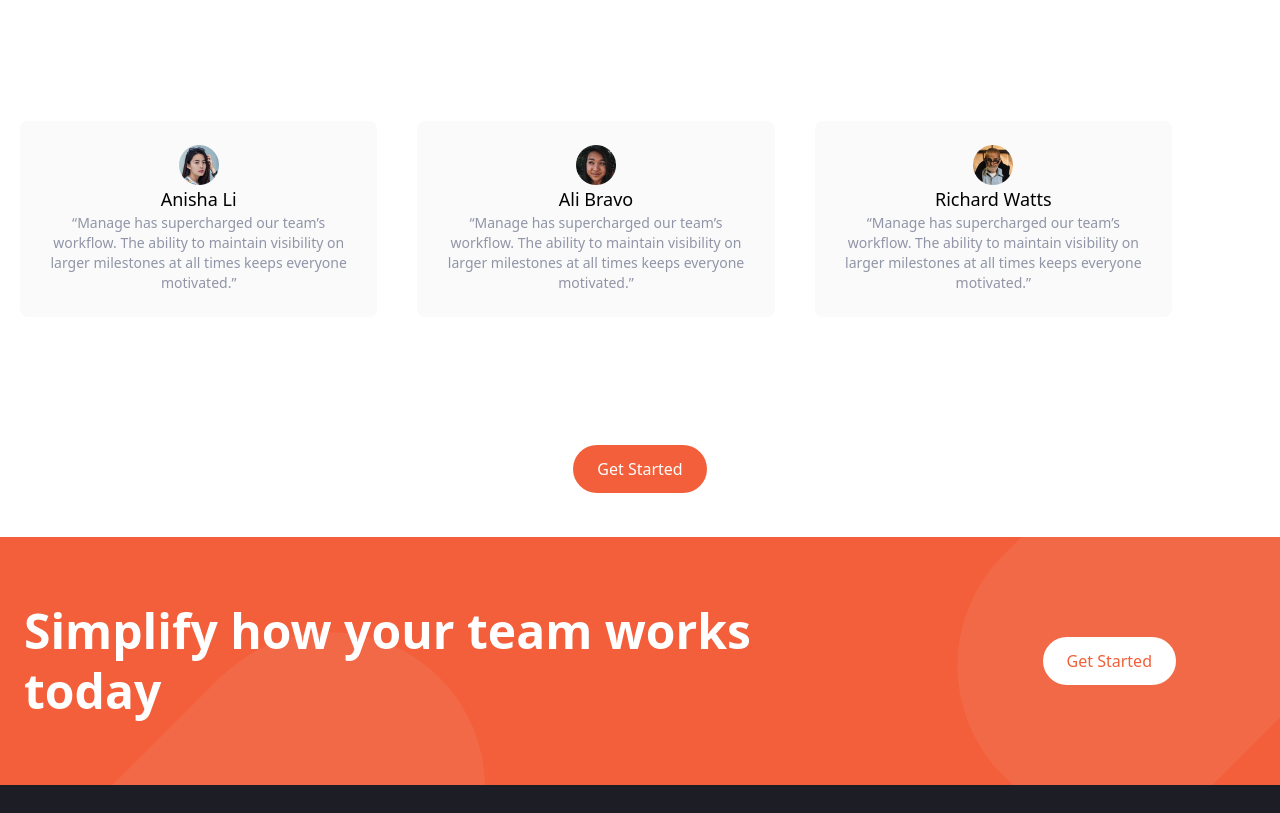
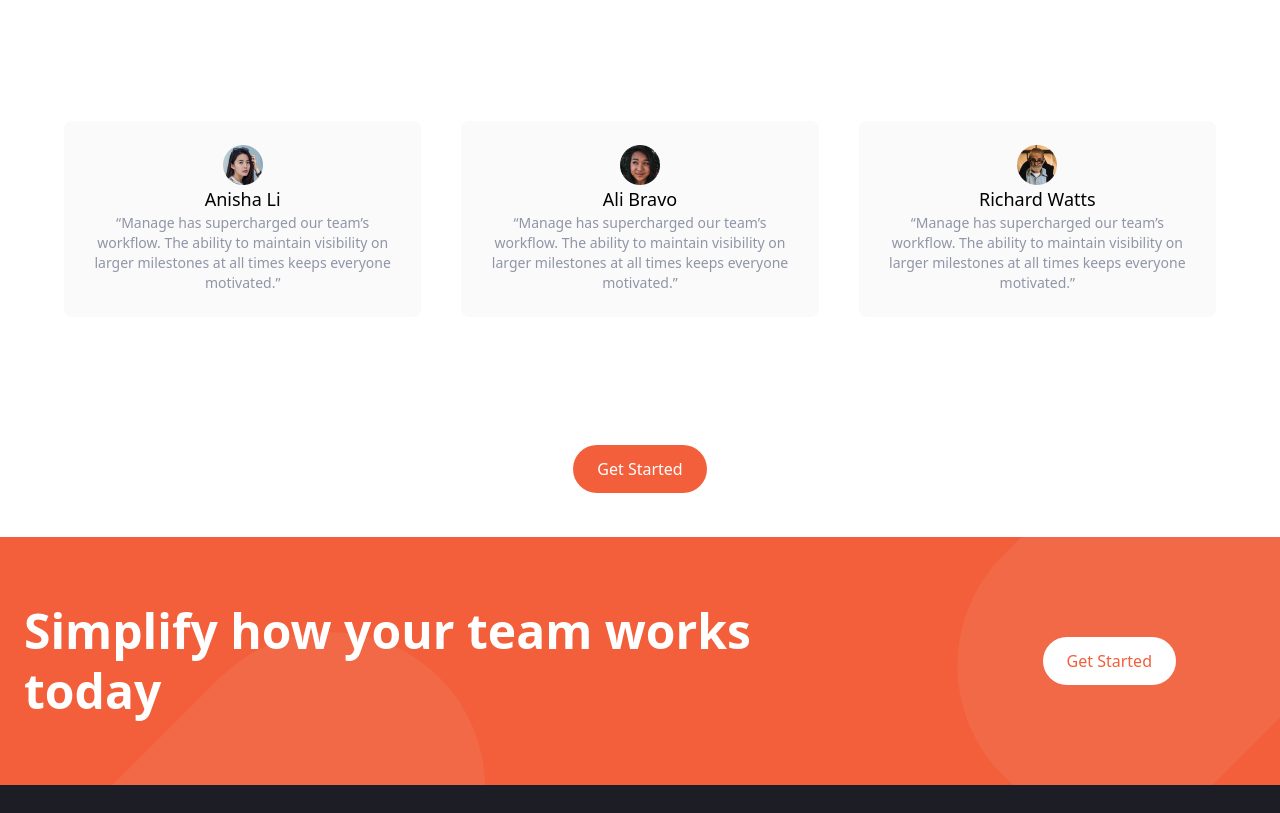
Before and after one commit to cybermicheal47/LandingPage, a website: page index.html in a window 1280 px wide. Shown: the part 1460-2273 px from the top of the page. Drawn offline with Linux system fonts and the light colour scheme.

Commit message:
center testimonal for desktop view

```diff
--- a/index.html
+++ b/index.html
@@ -216,15 +216,15 @@
 
 
 
-    <section id="testimonial ">
+    <section id="testimonial">
 
-        <div class="mx-auto px-5 mt-32 text-center     ">
+        <div class="mx-auto px-5 mt-32 text-center">
 
         <h1 class="font-bold text text-4xl">
             What's Different About Manage?
         </h1>
 
-         <div class="mt-32 max-w-6xl     flex  gap-10    md:flex-row">
+         <div class="mt-32 max-w-6xl     flex  gap-10    md:flex-row  mx-auto">
 
 
 
```
